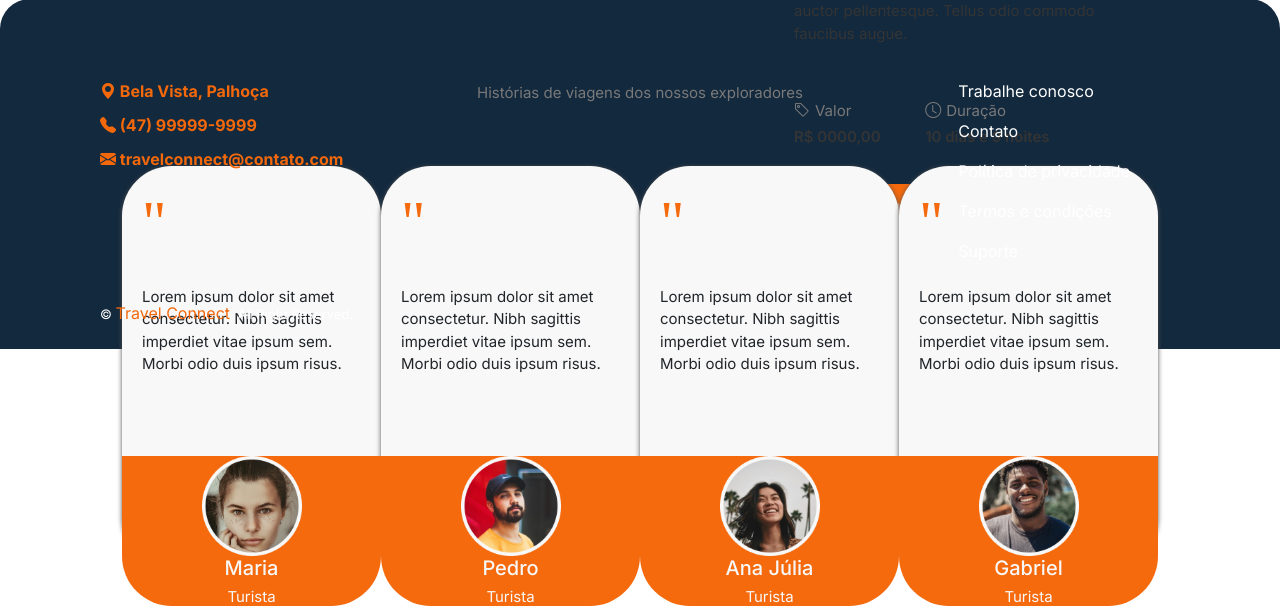
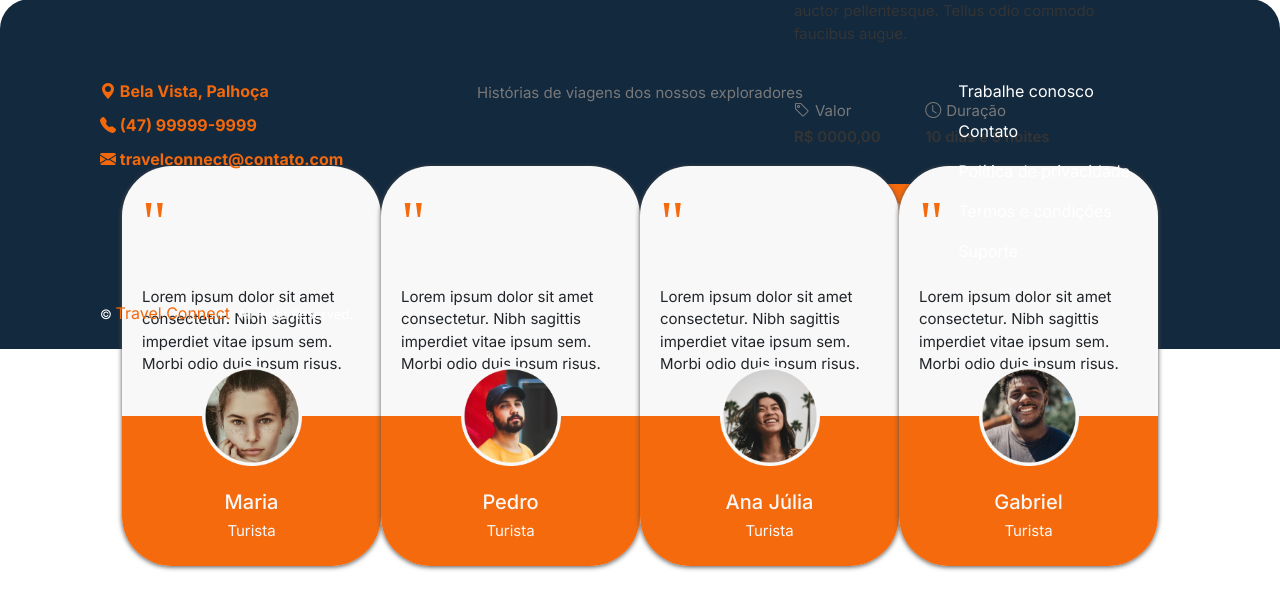
Before and after one commit to pedrobellezia/Trabalho-de-conclusao, a Django app: template Trabalho_Conclusao/roteiro/templates/roteiro.html in a window 1280 px wide. Shown: the part 1085-1691 px from the top of the page. Run offline with Django 5.2, Linux system fonts and the light colour scheme; the template is opened without the code that fills it, so the values that code supplies are empty; some libraries are stand-ins or nearby versions.

Commit message:
corrigindo o roteiro.css

```diff
--- a/Trabalho_Conclusao/roteiro/static/base/css/roteiro.css
+++ b/Trabalho_Conclusao/roteiro/static/base/css/roteiro.css
@@ -18,8 +18,6 @@
   a {
     text-decoration: none;
   }
-
-  /* css roteiro */
 
   .container {
     background-color:#F8F8F8;
@@ -167,6 +165,8 @@
     background-color: #F8F8F8;
     border-radius: 50px;
     box-shadow: 0px 1px 5px rgb(80, 80, 80);
+    display: flex;
+    flex-direction: column;
   }
 
   .reviews h2 {
@@ -194,21 +194,24 @@
     border-bottom-left-radius: 50px;
     border-bottom-right-radius: 50px;
     background-color: #F56A0D;
-    position: relative;
-    bottom: -17%;
+    margin-top: auto;
   }
 
   .reviews img {
     width: 100px;
     height: 100px;
     display: flex;
-    margin: auto;
+    position: relative;
+    transform: translateY(
+      -50%
+    );
   }
 
   .reviews h4 {
     font-weight: 500;
     font-size: 20px;
     color: #F8F8F8;
+    margin-top: -10%;
   }
 
   .reviews h5 {
```
